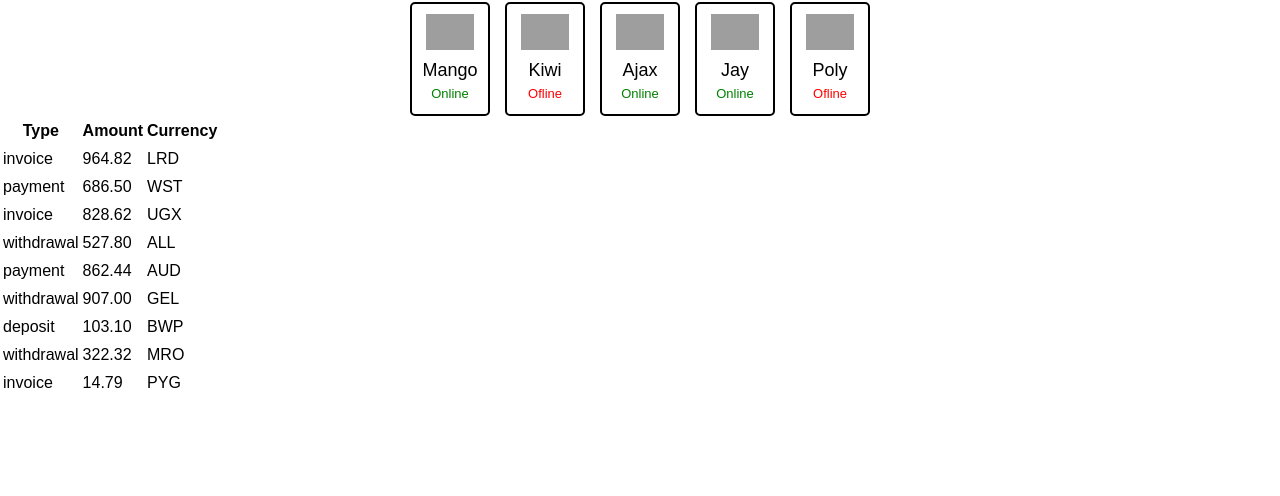
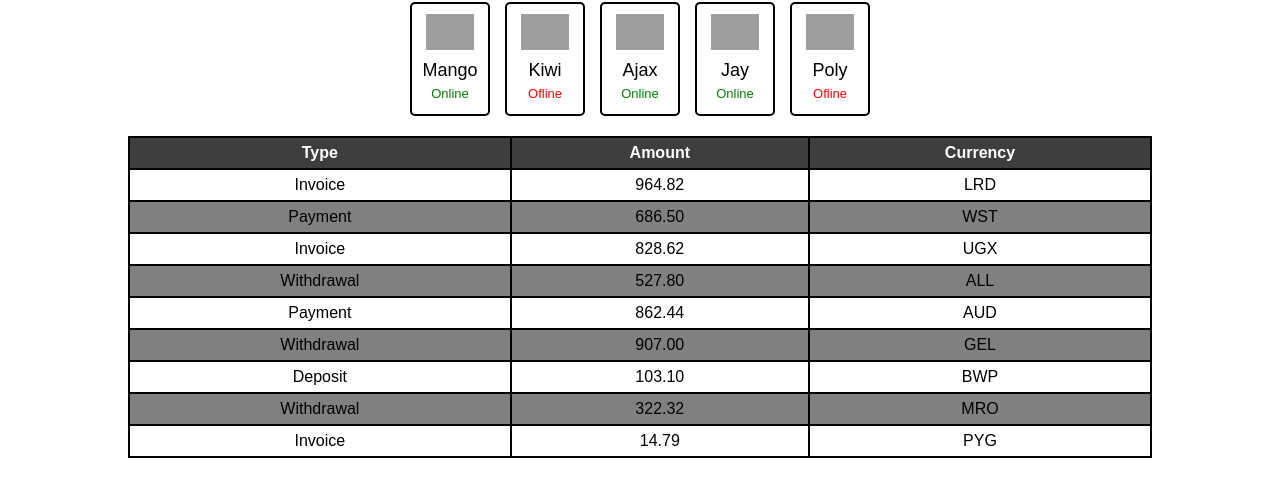
Before and after one commit to lysbrodya/goit-react-hw-01, a React (Vite) app: page / in a window 1280 px wide. Shown: the part 300-796 px from the top of the page. Built offline with nearby package versions, Linux system fonts and the light colour scheme; grey boxes are pictures that could not be loaded.

Commit message:
seems last changes

```diff
--- a/src/components/TransactionHistory/TransactionHistory.jsx
+++ b/src/components/TransactionHistory/TransactionHistory.jsx
@@ -1,3 +1,5 @@
+import css from "../TransactionHistory/TransactionHistory.module.css";
+import clsx from "clsx";
 export const TransactionHistory = ({ items }) => {
   return (
     <table>
@@ -9,11 +11,13 @@ export const TransactionHistory = ({ items }) => {
         </tr>
       </thead>
 
-      <tbody>
-        {items.map((item) => {
+      <tbody className={css.stringColor}>
+        {items.map(function fn(item) {
           return (
-            <tr key={item.id}>
-              <td key={item.id + item.tipe}>{item.type}</td>
+            <tr key={item.id} className={css.stringColor}>
+              <td key={item.id + item.type} className={css.firstLatter}>
+                {item.type}
+              </td>
               <td key={item.id + item.amount}>{item.amount}</td>
               <td key={item.id + item.currency}>{item.currency}</td>
             </tr>
--- a/src/components/TransactionHistory/TransactionHistory.module.css
+++ b/src/components/TransactionHistory/TransactionHistory.module.css
@@ -0,0 +1,9 @@
+.stringColor:nth-child(even) {
+  background-color: gray;
+}
+.stringColor:nth-child(2n + 1) {
+  background-color: white;
+}
+.firstLatter::first-letter {
+  text-transform: uppercase;
+}
--- a/src/index.css
+++ b/src/index.css
@@ -23,3 +23,18 @@ ol {
 img {
   max-width: 100%;
 }
+table {
+  width: 80%;
+  margin: auto;
+  margin-top: 20px;
+}
+th,
+td {
+  outline: 2px solid black;
+  padding: 3px;
+  text-align: center;
+}
+thead {
+  background-color: rgb(63, 61, 61);
+  color: white;
+}
```
